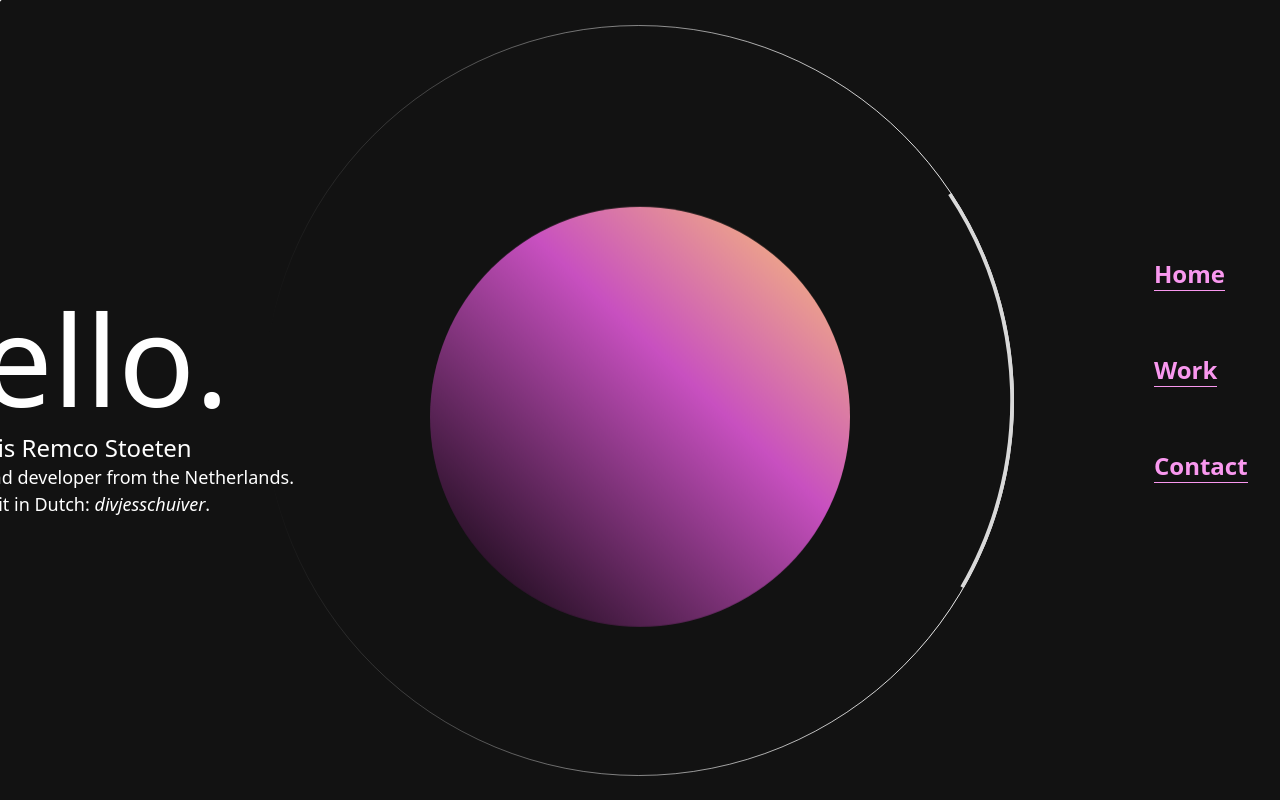
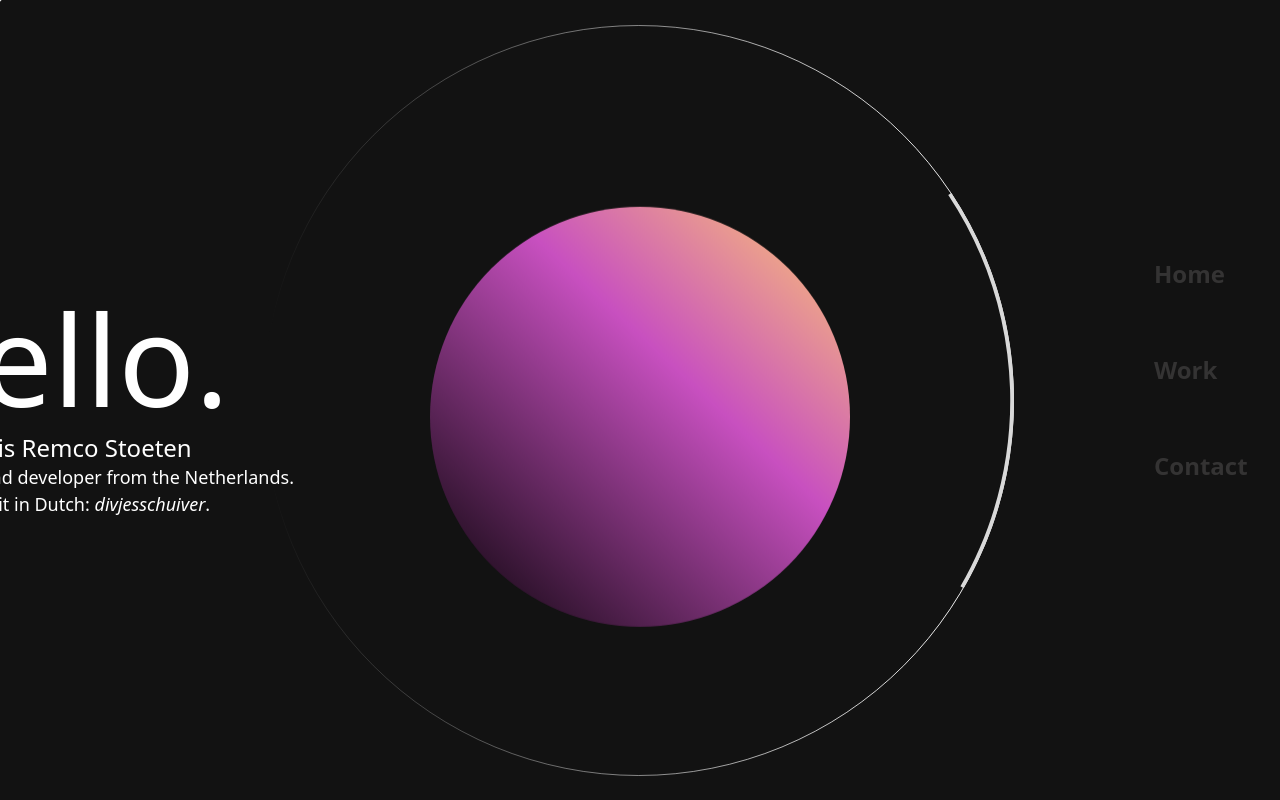
Before and after one commit to remcostoeten/remcostoeten-portfolio, a Next.js app: page / in a window 1280 px wide. Built offline with nearby package versions, Linux system fonts and the light colour scheme.

Commit message:
Style transition

```diff
--- a/components/header/Navbar.jsx
+++ b/components/header/Navbar.jsx
@@ -14,11 +14,11 @@ export default function Navbar({ handleHover }) {
       <nav className="absolute">
         <ul className="flex flex-col">
           <li
-            className="animate__animated animate__zoomInRight animate__delay-1s"
+            className="animate__animated animate__zoomInRight animate__delay-1s grow"
             onMouseEnter={() => handleHover(true)}
             onMouseLeave={() => handleHover(false)}
           >
-            <Link href="/" className={isActive('/') ? 'active' : ''}>
+            <Link href="/" className={isActive('/') ? '' : ''}>
               Home
             </Link>
 
@@ -28,7 +28,7 @@ export default function Navbar({ handleHover }) {
             onMouseEnter={() => handleHover(true)}
             onMouseLeave={() => handleHover(false)}
           >
-            <Link href="/" className={isActive('/') ? 'active' : ''}>
+            <Link href="/" className={isActive('/') ? '' : ''}>
               Work
             </Link>
 
@@ -38,7 +38,7 @@ export default function Navbar({ handleHover }) {
             onMouseEnter={() => handleHover(true)}
             onMouseLeave={() => handleHover(false)}
           >
-            <Link href="/" className={isActive('/') ? 'active' : ''}>
+            <Link href="/" className={isActive('/') ? '' : ''}>
               Contact
             </Link>
 
--- a/components/landing/Landing.module.scss
+++ b/components/landing/Landing.module.scss
@@ -1,6 +1,7 @@
 .circleWithBorder {
-	transition: transform 1s ease-in-out;
+	transition: transform 600ms cubic-bezier(0.615, 0.610, 0.355, 1);
   }
+
 
 .GradientCircle {
 	width: 420px;
```
